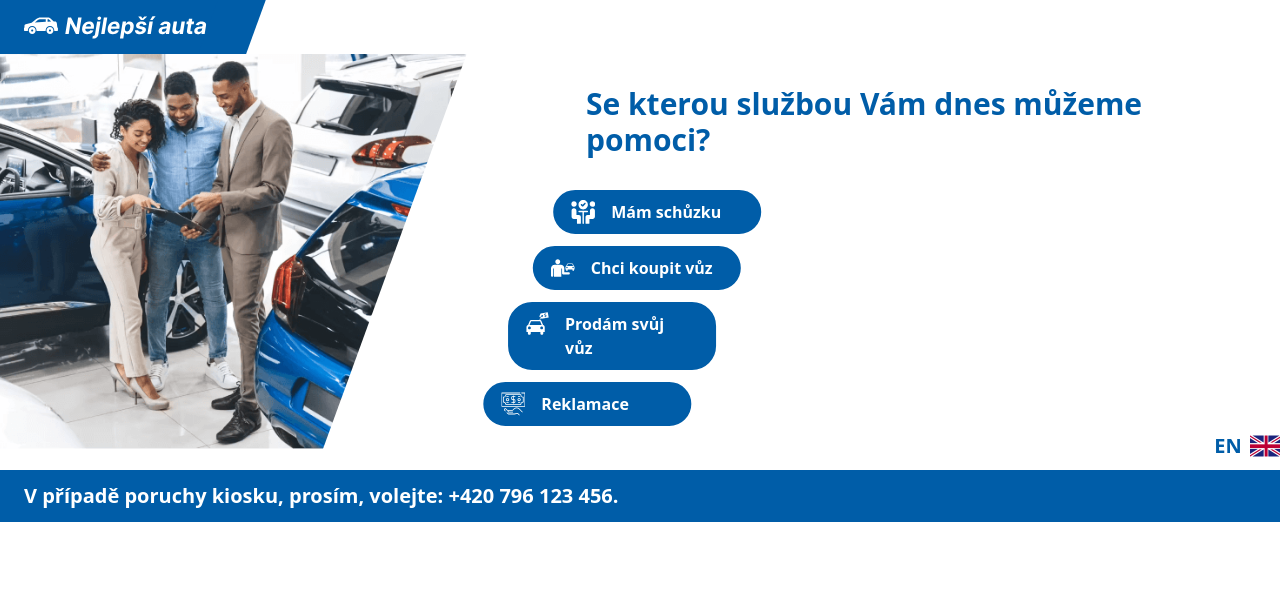
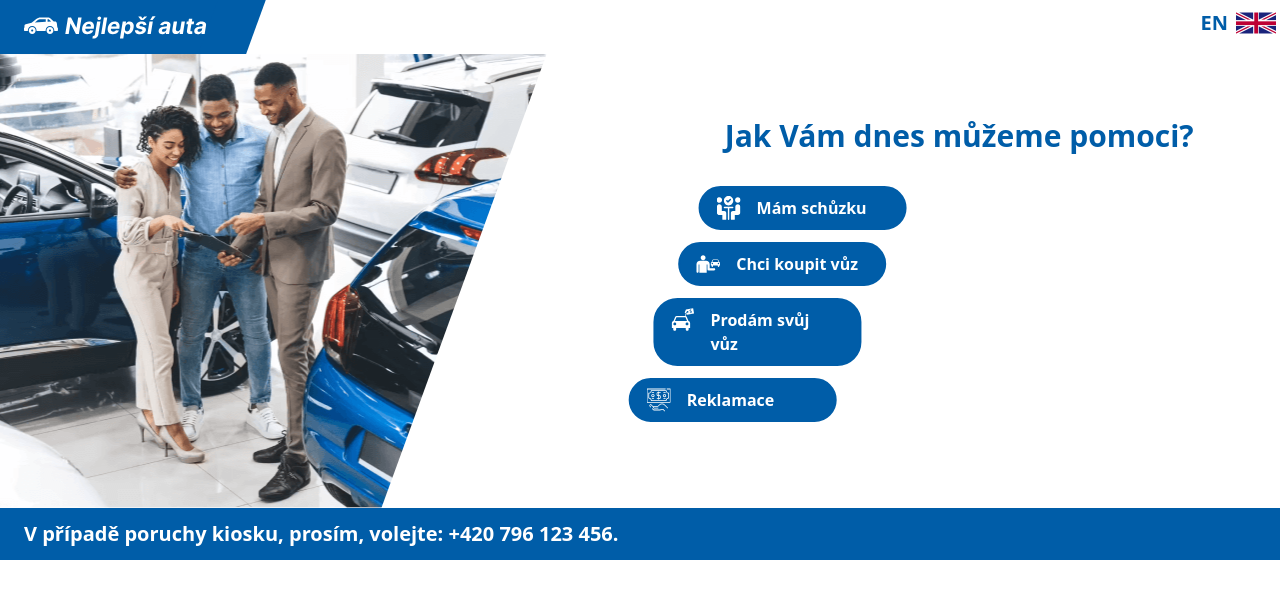
Before and after one commit to Tereza-mun/kiosek, a Vue app: page / in a window 1280 px wide. Shown: the top 598 px of the page. Built offline with nearby package versions, Linux system fonts and the light colour scheme.

Commit message:
Language switch button moved to header from HP

```diff
--- a/src/components/organisms/KiosekHeader.vue
+++ b/src/components/organisms/KiosekHeader.vue
@@ -6,17 +6,35 @@ import KiosekButton from '@/components/atoms/KiosekButton.vue'
 <template>
   <header>
     <kiosek-container>
+      <div class="flex justify-between">
+        <div
+          class="flex items-center bg-blue-dark pl-6 pr-4 py-3 h-full w-56 relative z-20 after:content-empty after:absolute after:block after:w-12 after:h-full after:top-0 after:-right-8 after:-z-10 after:bg-blue-dark after:border-b-0 after:border-r-0 after:-skew-x-20"
+        >
           <kiosek-button
             tag="router-link"
-        :to="{name: 'home'}"
+            aria="klikněte pro přesun na úvodní stranu"
+            :to="{ name: 'home' }"
           >
-        <div class="bg-blue-dark pl-6 pr-4 py-3 w-56 relative z-20 after:content-empty after:absolute after:block after:w-12 after:h-full after:top-0 after:-right-8 after:-z-10 after:bg-blue-dark after:border-b-0 after:border-r-0 after:-skew-x-20">
             <img
               src="~@/assets/images/logos/nejlepsi-auta.svg"
               alt="logo nejlepší auta"
-            class="w-full" />
+              class="w-full"
+            />
+          </kiosek-button>
+        </div>
+        <kiosek-button
+          aria="klikněte pro změnu jazyka na angličtinu"
+        >
+          <div class="flex items-center pb-2 pr-1">
+            <p class="text-xl text-blue-dark font-bold mr-2">EN</p>
+            <img
+              src="~@/assets/images/icons/en-flag.png"
+              alt="ikona anglická vlajka"
+              class="w-10 h-8"
+            />
           </div>
         </kiosek-button>
+      </div>
     </kiosek-container>
   </header>
 </template>
--- a/src/views/KiosekHomepage.vue
+++ b/src/views/KiosekHomepage.vue
@@ -6,21 +6,25 @@ const options = [
   {
     buttonText: 'Mám schůzku',
     buttonPath: 'meetingSearch',
+    ariaLabel: 'klikněte zde pokud s námi máte domluvenou schůzku',
     icon: 'meeting'
   },
   {
     buttonText: 'Chci koupit vůz',
     buttonPath: 'home',
+    ariaLabel: 'klikněte zde pokud chcete koupit vůz',
     icon: 'buyCar'
   },
   {
     buttonText: 'Prodám svůj vůz',
     buttonPath: 'home',
+    ariaLabel: 'klikněte zde pokud prodáváte vůz',
     icon: 'sellCar'
   },
   {
     buttonText: 'Reklamace',
     buttonPath: 'home',
+    ariaLabel: 'klikněte zde pro vyřízení reklamace',
     icon: 'claim'
   },
 ]
@@ -36,8 +40,8 @@ const options = [
             alt="schůzka v autoprodejně"
             class="skew-x-20 origin-top-right">
         </div>
-        <div class="pl-36 pr-20 py-8 -skew-x-20">
-          <h1 class="text-3xl font-bold text-blue-dark skew-x-20 mb-8">Se kterou službou Vám dnes můžeme pomoci?</h1>
+        <div class="pl-52 pr-20 py-16 -skew-x-20">
+          <h1 class="text-3xl font-bold text-blue-dark skew-x-20 mb-8">Jak Vám dnes můžeme pomoci?</h1>
           <div
             v-for="(item, index) in options"
             :key="index"
@@ -45,6 +49,7 @@ const options = [
             <kiosek-button
               tag="router-link"
               :to="{ name: item.buttonPath }"
+              :aria="item.ariaLabel"
               primary
               navigation
               :icon="item.icon">
@@ -52,20 +57,7 @@ const options = [
             </kiosek-button>
           </div>
         </div>
-        <div class="flex flex-col justify-end">
-          <kiosek-button>
-            <div class="flex items-center pb-2">
-              <p class="text-xl text-blue-dark font-bold mr-2">EN</p>
-              <img
-                src="~@/assets/images/icons/en-flag.png"
-                alt="ikona anglická vlajka"
-                class="w-10 h-8">
-            </div>
-          </kiosek-button>
-        </div>
-
       </div>
-
     </kiosek-container>
   </main>
 </template>
```
Lines whose indentation alone changed are shown as unchanged.
